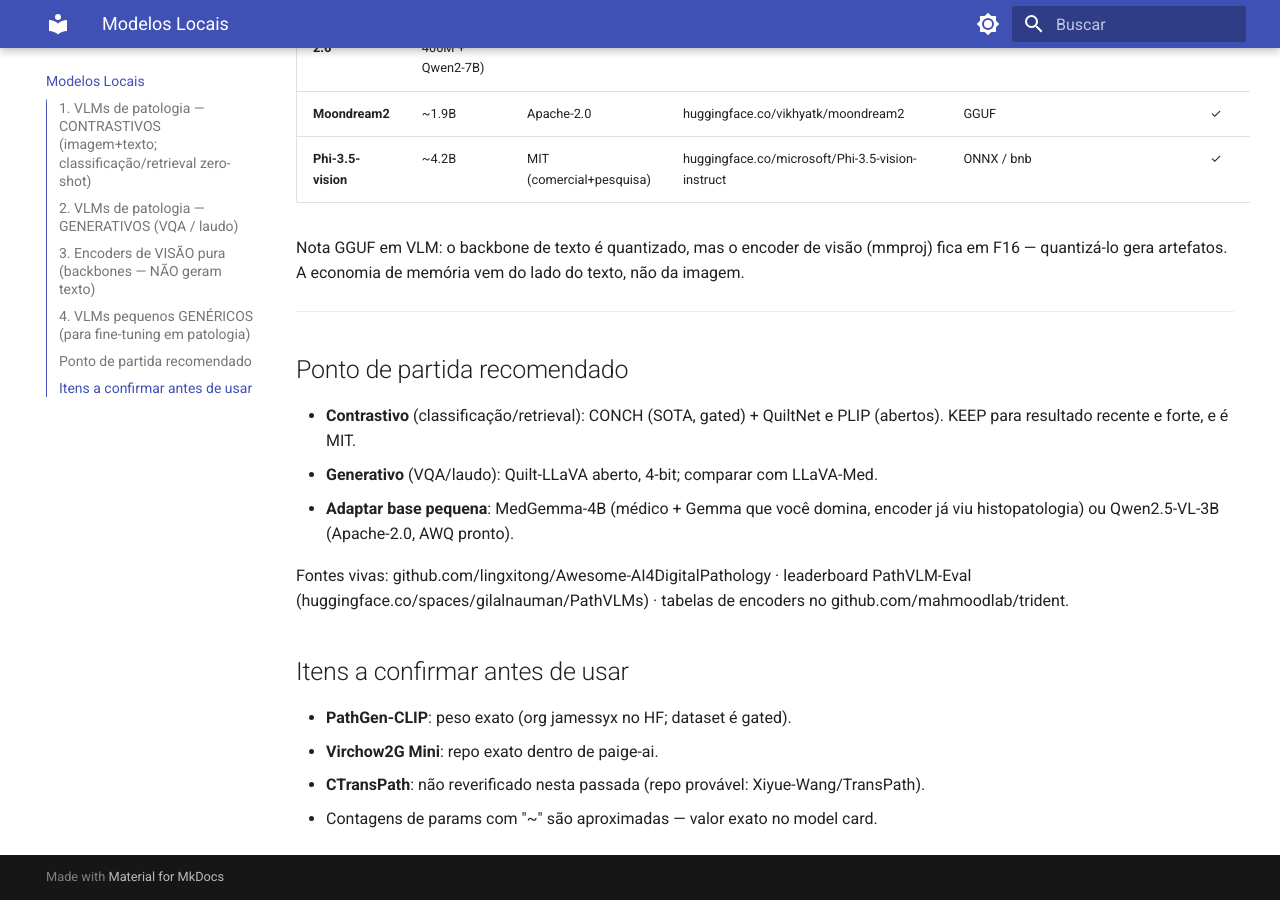
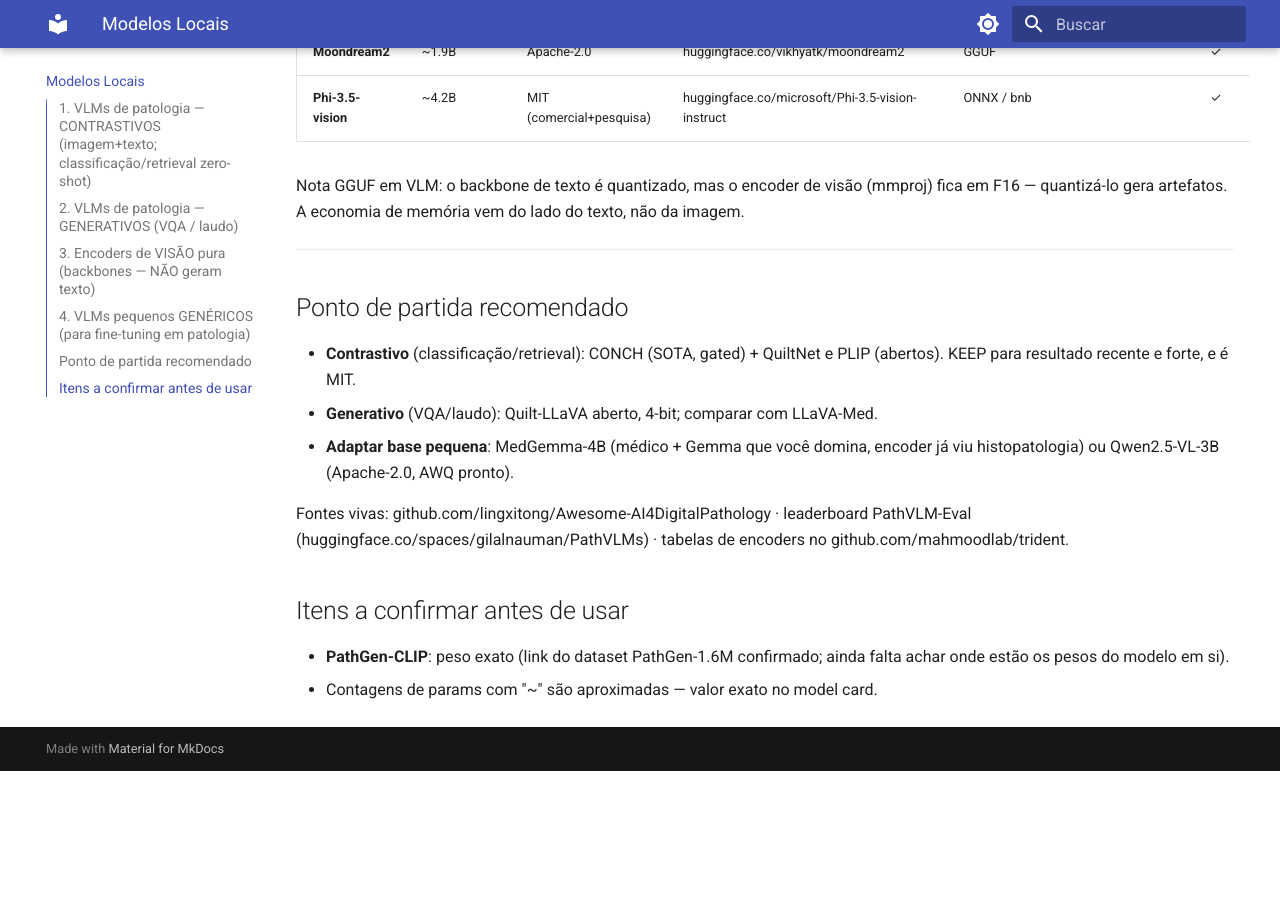
Before and after one commit to medeirosdev/pesquisa-vlm-oncologia-ic, an MkDocs documentation site: the page built from docs/modelos-locais.md, in a window 1280 px wide and 900 px high, scrolled down 3722 px. Built offline with MkDocs 1.6.1 and Material for MkDocs 9.7.7, drawn with Linux system fonts in a browser that asks for light colours; after the commit the page ends 4493 px from its top, so only the background shows below that; some of the changed text lies outside the part shown.

Commit message:
confirma links de Virchow2G Mini e CTransPath

```diff
--- a/docs/modelos-locais.md
+++ b/docs/modelos-locais.md
@@ -49,8 +49,8 @@
 | Modelo | Params | Arquitetura | Licença | Link | Status |
 |---|---|---|---|---|---|
 | **Midnight-12k** | leve | destilado (kaiko) | Aberto | huggingface.co/kaiko-ai/midnight | ✓ |
-| **Virchow2G Mini** | 22M | destilado do Virchow2G (1.9B) | Gated | huggingface.co/paige-ai (buscar Virchow2G-Mini) | ⚠️ repo exato |
-| **CTransPath** | ~28M | Swin (leve) | Aberto | github.com/Xiyue-Wang/TransPath | ⚠️ não reverificado |
+| **Virchow2G Mini** | 22M | destilado do Virchow2G (1.9B) | Gated | ai.azure.com/catalog/models/Virchow2G-Mini | ✓ |
+| **CTransPath** | ~28M | Swin (leve) | Aberto | github.com/Xiyue-Wang/TransPath | ✓ |
 | **Phikon** | ~86M | ViT-B (iBOT) | Owkin non-commercial | huggingface.co/owkin/phikon | ✓ |
 | **Phikon-v2** | ~300M | ViT-L (embed 1024) | Owkin non-commercial | huggingface.co/owkin/phikon-v2 | ✓ |
 | **Hibou-B / -L** | 86M / 300M | ViT (DINOv2) | Aberto | huggingface.co/histai/hibou-b · /hibou-L | ✓ |
@@ -96,7 +96,5 @@
 Fontes vivas: github.com/lingxitong/Awesome-AI4DigitalPathology · leaderboard PathVLM-Eval (huggingface.co/spaces/gilalnauman/PathVLMs) · tabelas de encoders no github.com/mahmoodlab/trident.
 
 ## Itens a confirmar antes de usar
-- **PathGen-CLIP**: peso exato (org jamessyx no HF; dataset é gated).
-- **Virchow2G Mini**: repo exato dentro de paige-ai.
-- **CTransPath**: não reverificado nesta passada (repo provável: Xiyue-Wang/TransPath).
+- **PathGen-CLIP**: peso exato (link do dataset PathGen-1.6M confirmado; ainda falta achar onde estão os pesos do modelo em si).
 - Contagens de params com "~" são aproximadas — valor exato no model card.
```
